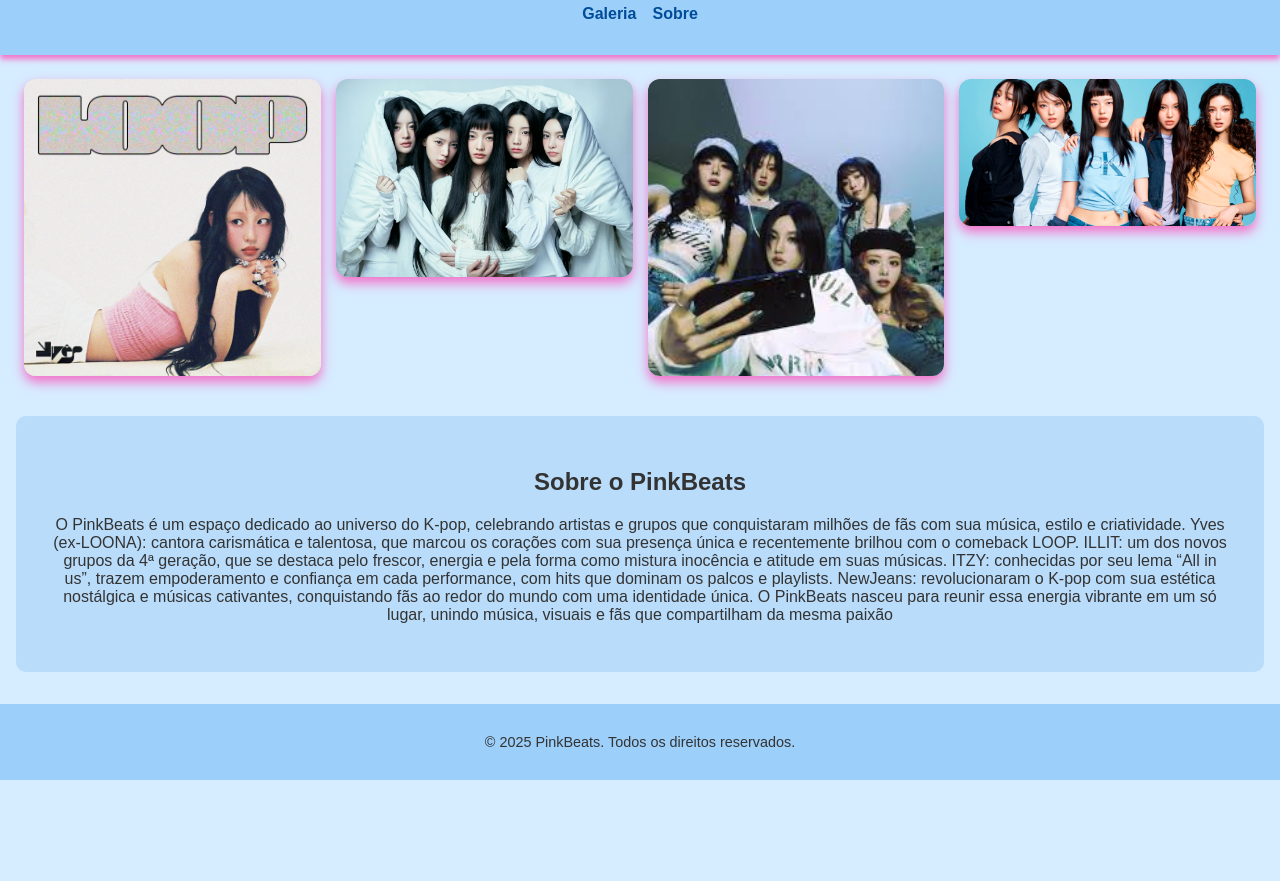
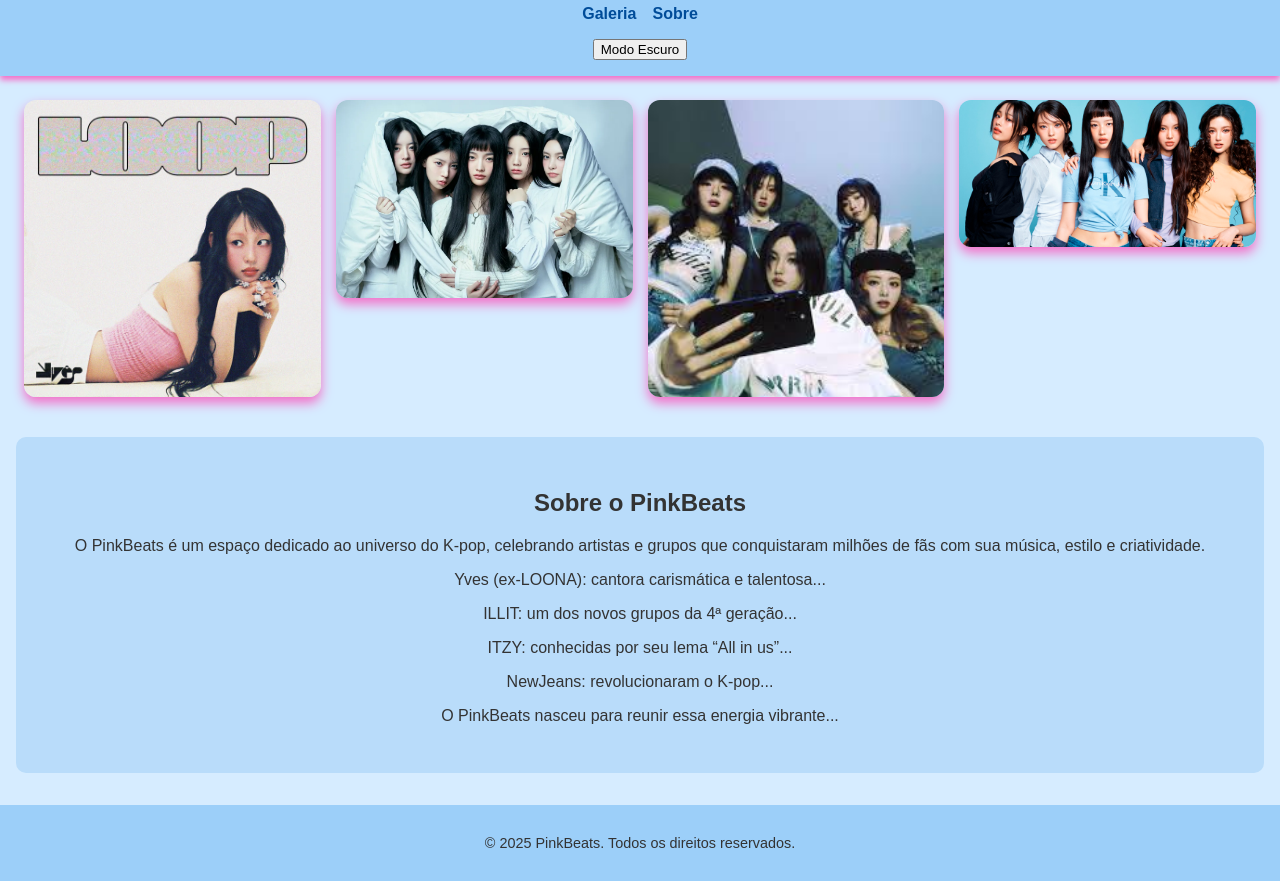
Before and after one commit to 3C-micka-IN/site-kpop, a plain HTML site: page index.html in a window 1280 px wide. Shown: the part 56-937 px from the top of the page. Before the commit the page ends 836 px from the top, so only its background shows below. Drawn offline with Linux system fonts and the light colour scheme.

Commit message:
Update index.html

```diff
--- a/index.html
+++ b/index.html
@@ -1,3 +1,4 @@
+
 <!DOCTYPE html>
 <html lang="pt-BR">
 <head>
@@ -15,30 +16,28 @@
                 <li><a href="#sobre">Sobre</a></li>
             </ul>
         </nav>
+        <!-- Botão para alternar entre modo escuro e claro com acessibilidade -->
+        <button id="theme-toggle" aria-label="Alternar entre modo escuro e modo claro">Modo Escuro</button>
     </header>
 
-    <section id="galeria" class="galeria">
-        <img src="images/img1.jpeg" alt="Yves - Loop comeback">
-        <img src="images/img2.jpeg" alt="Grupo 1">
-        <img src="images/img3.jpeg" alt="Grupo 2">
-        <img src="images/img4.jpeg" alt="Grupo 3">
+    <main>
+        <section id="galeria" class="galeria">
+            <img src="images/img1.jpeg" alt="Yves, ex-LOONA, durante seu comeback com a música LOOP">
+            <img src="images/img2.jpeg" alt="Grupo 1 realizando performance no palco">
+            <img src="images/img3.jpeg" alt="Grupo 2 com coreografia energética">
+            <img src="images/img4.jpeg" alt="Grupo 3 durante ensaio de dança">
+        </section>
 
-    </section>
-
-    <section id="sobre" class="sobre">
-        <h2>Sobre o PinkBeats</h2>
-        <p>O PinkBeats é um espaço dedicado ao universo do K-pop, celebrando artistas e grupos que conquistaram milhões de fãs com sua música, estilo e criatividade.
-
-Yves (ex-LOONA): cantora carismática e talentosa, que marcou os corações com sua presença única e recentemente brilhou com o comeback LOOP.
-
-ILLIT: um dos novos grupos da 4ª geração, que se destaca pelo frescor, energia e pela forma como mistura inocência e atitude em suas músicas.
-
-ITZY: conhecidas por seu lema “All in us”, trazem empoderamento e confiança em cada performance, com hits que dominam os palcos e playlists.
-
-NewJeans: revolucionaram o K-pop com sua estética nostálgica e músicas cativantes, conquistando fãs ao redor do mundo com uma identidade única.
-
-O PinkBeats nasceu para reunir essa energia vibrante em um só lugar, unindo música, visuais e fãs que compartilham da mesma paixão</p>
-    </section>
+        <section id="sobre" class="sobre">
+            <h2>Sobre o PinkBeats</h2>
+            <p>O PinkBeats é um espaço dedicado ao universo do K-pop, celebrando artistas e grupos que conquistaram milhões de fãs com sua música, estilo e criatividade.</p>
+            <p>Yves (ex-LOONA): cantora carismática e talentosa...</p>
+            <p>ILLIT: um dos novos grupos da 4ª geração...</p>
+            <p>ITZY: conhecidas por seu lema “All in us”...</p>
+            <p>NewJeans: revolucionaram o K-pop...</p>
+            <p>O PinkBeats nasceu para reunir essa energia vibrante...</p>
+        </section>
+    </main>
 
     <footer>
         <p>© 2025 PinkBeats. Todos os direitos reservados.</p>
```
